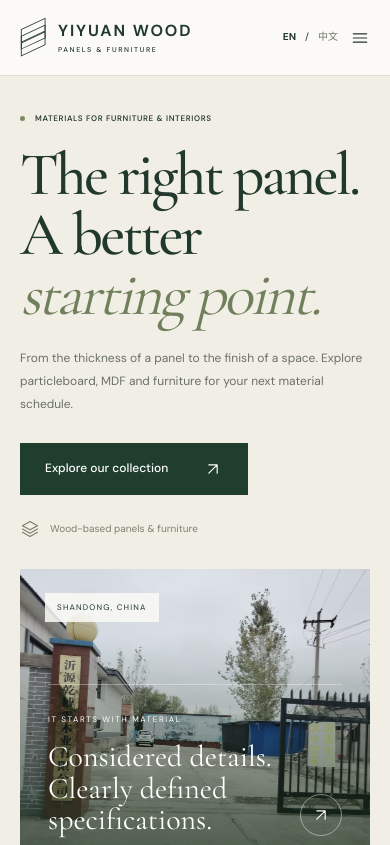
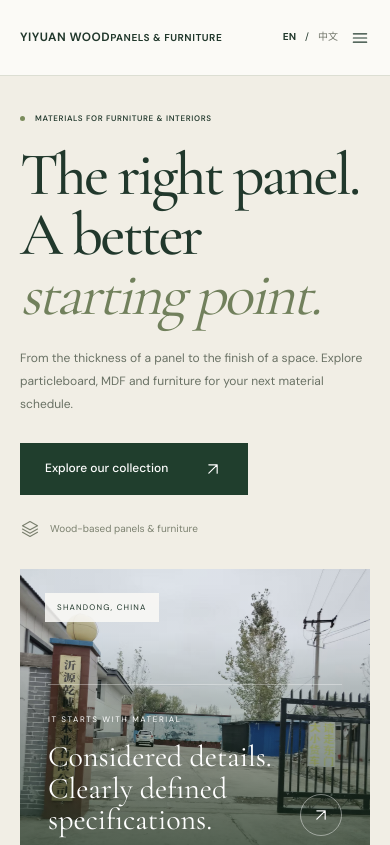
Before and after one commit to yiyuangrandwood/yiyuan-website, a website: page index.html in a window 390 px wide. Shown: the top 845 px of the page. Drawn offline with Linux system fonts and the light colour scheme.

Commit message:
Add files via upload

```diff
--- a/css/style.css
+++ b/css/style.css
@@ -203,47 +203,15 @@ p {
 }
 
 .brand {
-  display:inline-flex;
-  align-items:center;
-  gap:12px;
-  line-height:1;
-  font-size:22px;
+  display:inline-block;
+  min-width:0;
+  max-width:280px;
+  line-height:1.25;
+  font-size:15px;
   font-weight:650;
-  letter-spacing:.12em;
-  flex-shrink:0
-}
-
-.brand-sub {
-  display:block;
-  font-size:8px;
-  letter-spacing:.23em;
-  margin-top:7px;
-  font-weight:500
-}
-
-.brand-mark {
-  position:relative;
-  width:33px;
-  height:37px;
-  display:inline-block
-}
-
-.brand-mark i {
-  position:absolute;
-  width:29px;
-  height:16px;
-  transform:skewY(-25deg);
-  border:1.6px solid currentColor;
-  left:1px;
-  top:2px
-}
-
-.brand-mark i:nth-child(2) {
-  top:10px
-}
-
-.brand-mark i:nth-child(3) {
-  top:18px
+  letter-spacing:.04em;
+  overflow-wrap:anywhere;
+  flex:0 1 280px
 }
 
 .desktop-nav {
@@ -275,14 +243,16 @@ p {
 .header-actions {
   display:flex;
   align-items:center;
-  gap:24px
+  gap:24px;
+  flex-shrink:0
 }
 
 .language {
   font-size:11px;
   display:flex;
   gap:12px;
-  align-items:center
+  align-items:center;
+  white-space:nowrap
 }
 
 .header-cta {
@@ -895,11 +865,8 @@ p {
 }
 
 .site-footer .brand {
-  font-size:20px
-}
-
-.site-footer .brand-sub {
-  font-size:7px
+  max-width:100%;
+  font-size:15px
 }
 
 .footer-brand p {
@@ -1670,18 +1637,7 @@ p {
   }
 
   .brand {
-    font-size:19px;
-    gap:9px
-  }
-
-  .brand-sub {
-    font-size:7px
-  }
-
-  .brand-mark {
-    transform:scale(.85);
-    transform-origin:left center;
-    width:29px
+    font-size:13px
   }
 
   .desktop-nav {
@@ -2308,8 +2264,12 @@ p {
 }
 
 @media(max-width:390px) {
+  .header-inner {
+    gap:12px
+  }
+
   .brand {
-    font-size:16px
+    font-size:12px
   }
 
   .header-actions {
```
